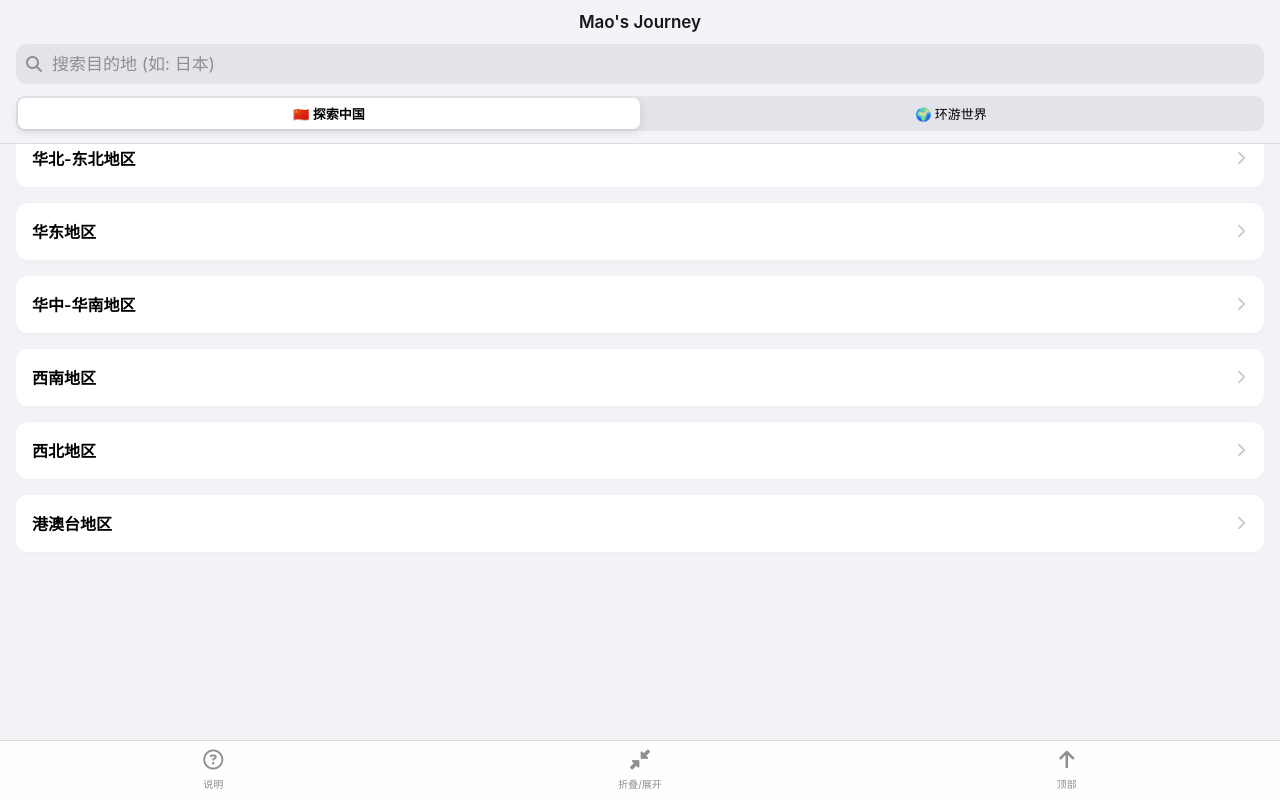
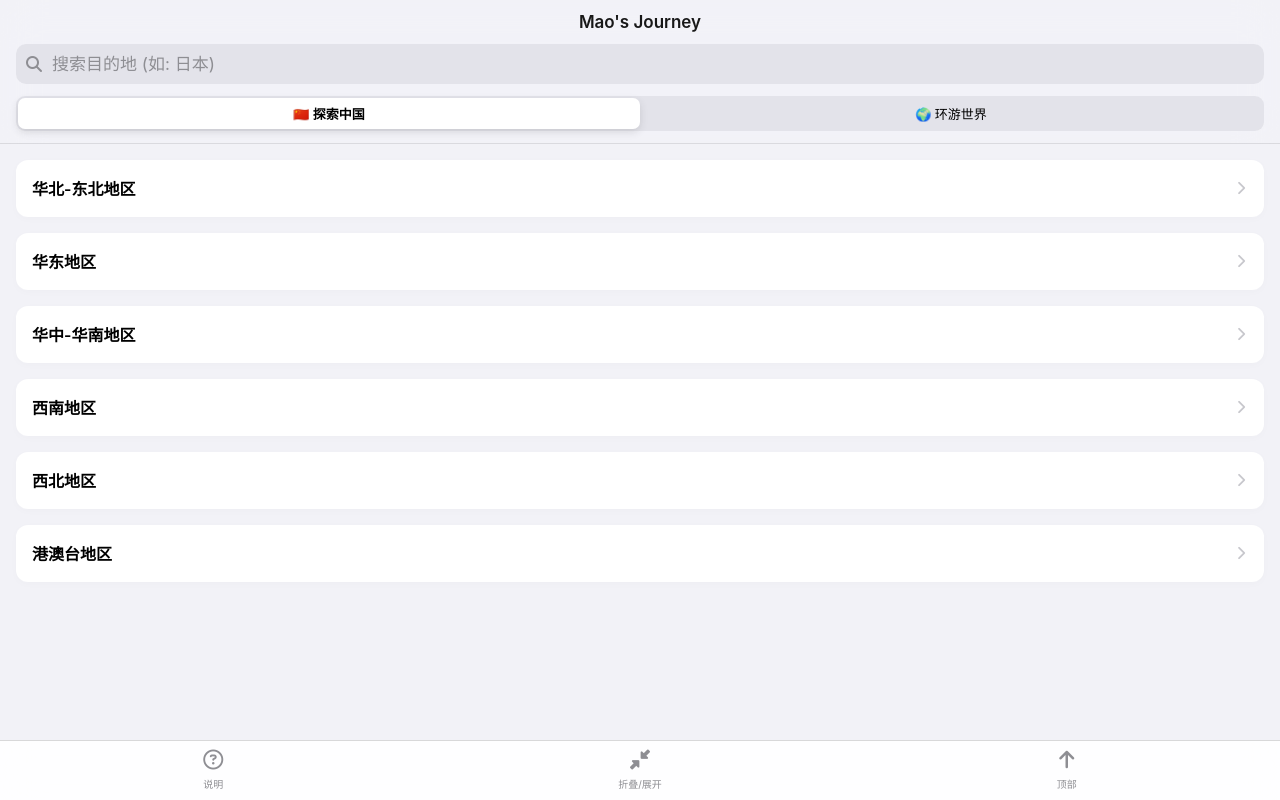
Before and after one commit to mao-sun/app, a plain HTML site: page index.html in a window 1280 px wide. Drawn offline with Linux system fonts and the light colour scheme.

Commit message:
Update index.html

```diff
--- a/index.html
+++ b/index.html
@@ -41,7 +41,7 @@
             color: var(--ios-text);
             /* 为底部导航栏留出空间 */
             padding-bottom: calc(90px + var(--safe-bottom));
-            padding-top: calc(130px + var(--safe-top));
+            padding-top: calc(160px + var(--safe-top));
         }
 
         /* --- 顶部固定区域 (Header + Search + Tabs) --- */
@@ -664,4 +664,5 @@
         document.addEventListener('DOMContentLoaded', initPage);
     </script>
 </body>
+
 </html>
```
